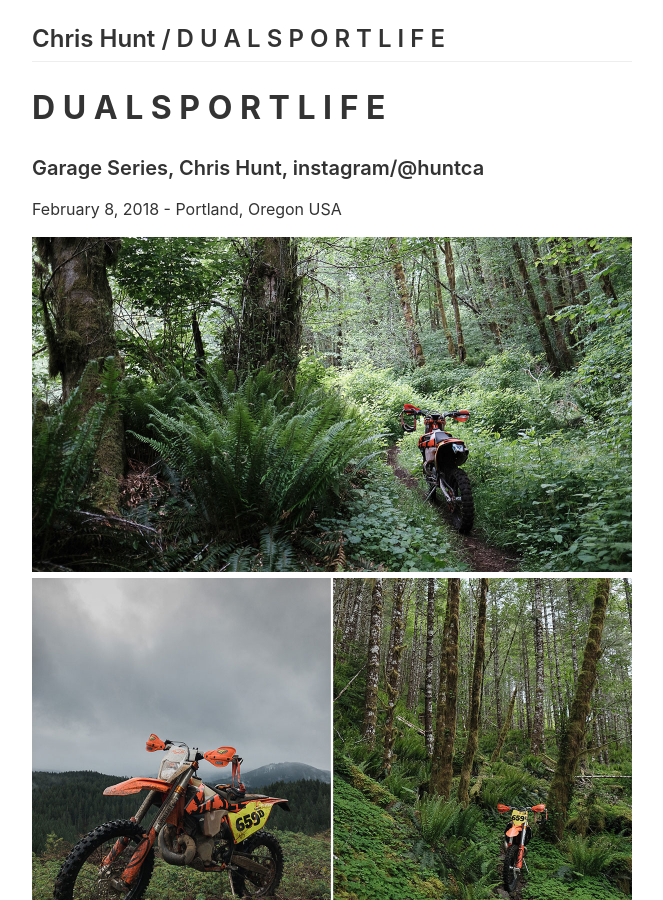
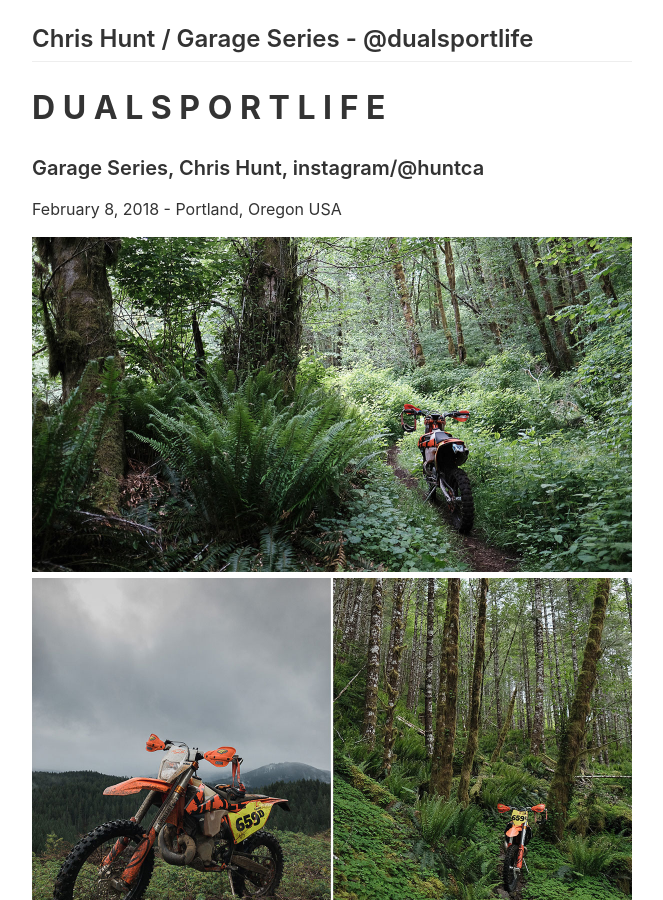
Before and after one commit to chrishunt/chrishunt.github.com, a Jekyll site: the page built from dualsportlife/index.md, in a window 1280 px wide and 900 px high. Shown: the whole window, without its empty margins (308-971 px from the left). Built offline with Jekyll 4.4.1, drawn with Linux system fonts in a browser that asks for light colours; our own code applies the rules of GitHub Pages for plain Markdown files.

Commit message:
Add layout and page title

```diff
--- a/dualsportlife/index.md
+++ b/dualsportlife/index.md
@@ -1,3 +1,8 @@
+---
+layout: default
+title: "Garage Series - @dualsportlife"
+---
+
 # D U A L S P O R T L I F E
 ### Garage Series, Chris Hunt, [instagram/@huntca](https://www.instagram.com/huntca)
 February 8, 2018 - Portland, Oregon USA
```
